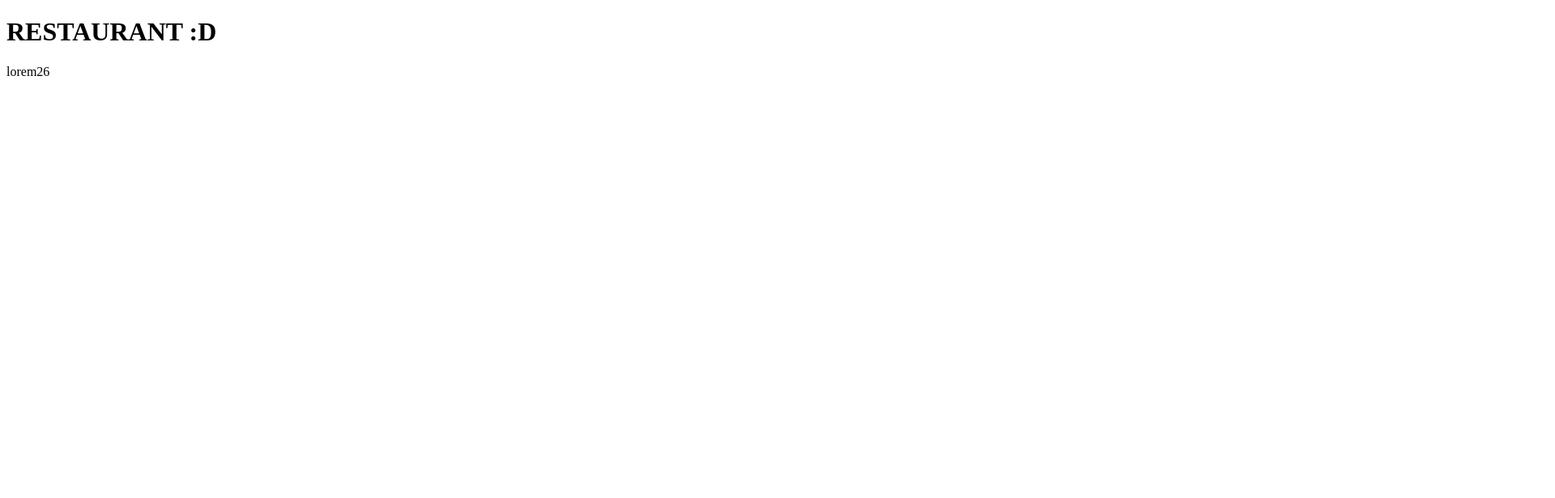
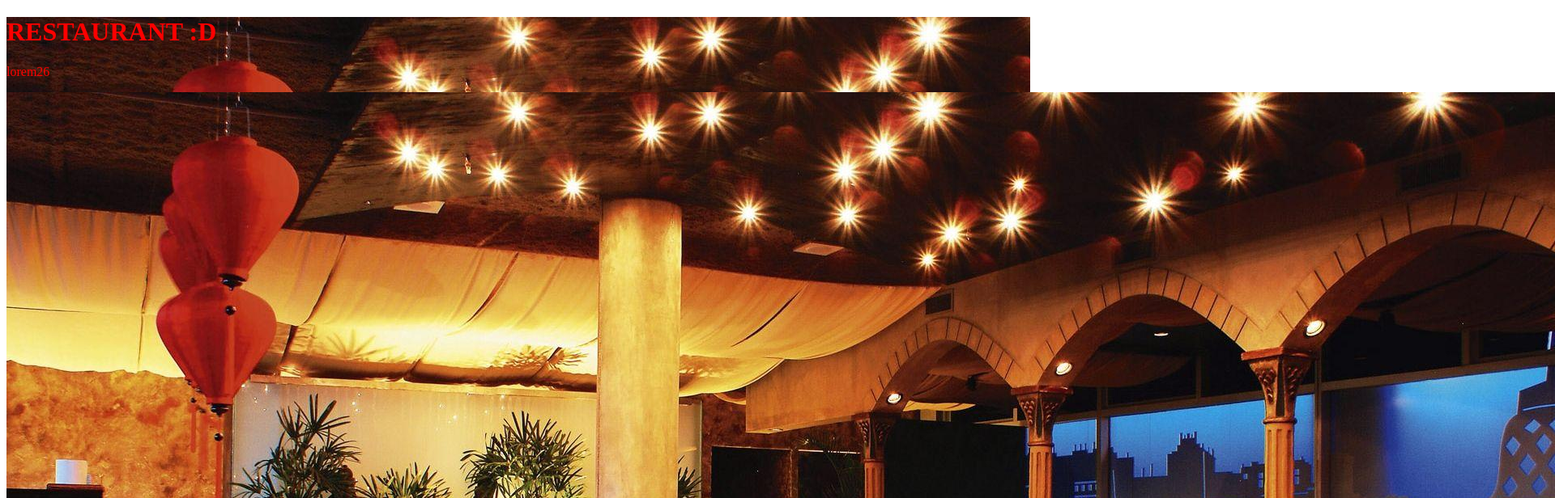
Before and after one commit to gasb150/restaurant, a website built with webpack: page dist/index.html in a window 1280 px wide. Shown: the top 616 px of the page at 81% size, 1920 px wide, since content can reach past the window. Built offline with nearby package versions, Linux system fonts and the light colour scheme.

Commit message:
add css loader

```diff
--- a/package.json
+++ b/package.json
@@ -18,6 +18,7 @@
   },
   "homepage": "https://github.com/gasb150/restaurant#readme",
   "devDependencies": {
+    "css-loader": "^5.1.3",
     "webpack": "^5.27.2",
     "webpack-cli": "^4.5.0"
   }
--- a/src/pageload.js
+++ b/src/pageload.js
@@ -1,5 +1,5 @@
-import restauran from './restaurant.jpg'
-import style from './style.css'
+import restauran from './restaurant.jpg';
+import './style.css';
 const print = () => {
 
     function pageLoad() {
@@ -8,12 +8,18 @@ const print = () => {
             //alert('hashashas')
             let content = document.getElementById('content')
             let title = document.createElement('h1')
-            let paragraph = document.createElement('p')
+
             title.innerHTML = "RESTAURANT :D"
             content.appendChild(title)
+
+            let paragraph = document.createElement('p')
             paragraph.innerHTML = 'lorem26'
             content.appendChild(paragraph)
-            // alert(content)
+
+            const images = new Image();
+            images.src = restauran
+
+            content.appendChild(images);
             // content.innerHTML = 'asasas'
         });
     };
--- a/src/style.css
+++ b/src/style.css
@@ -1,4 +1,5 @@
-.content {
+#content {
     color: red;
    background: url('./restaurant.jpg');
+
   }
```
Also changed, not shown: dist/main.js, 1 other file.
